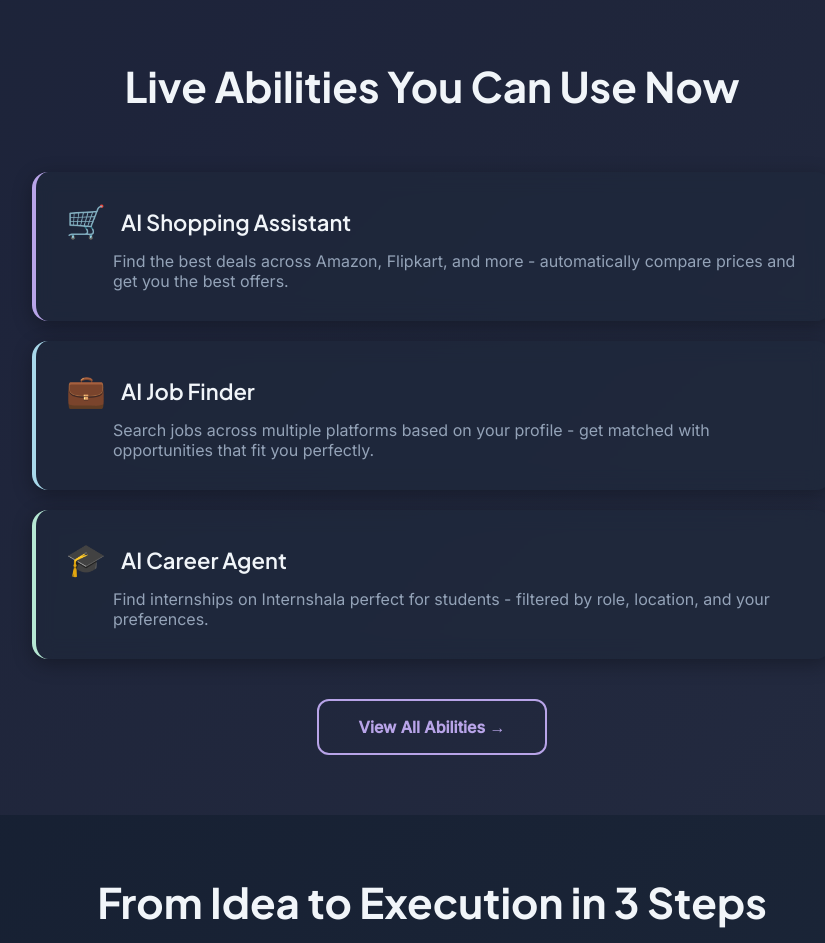
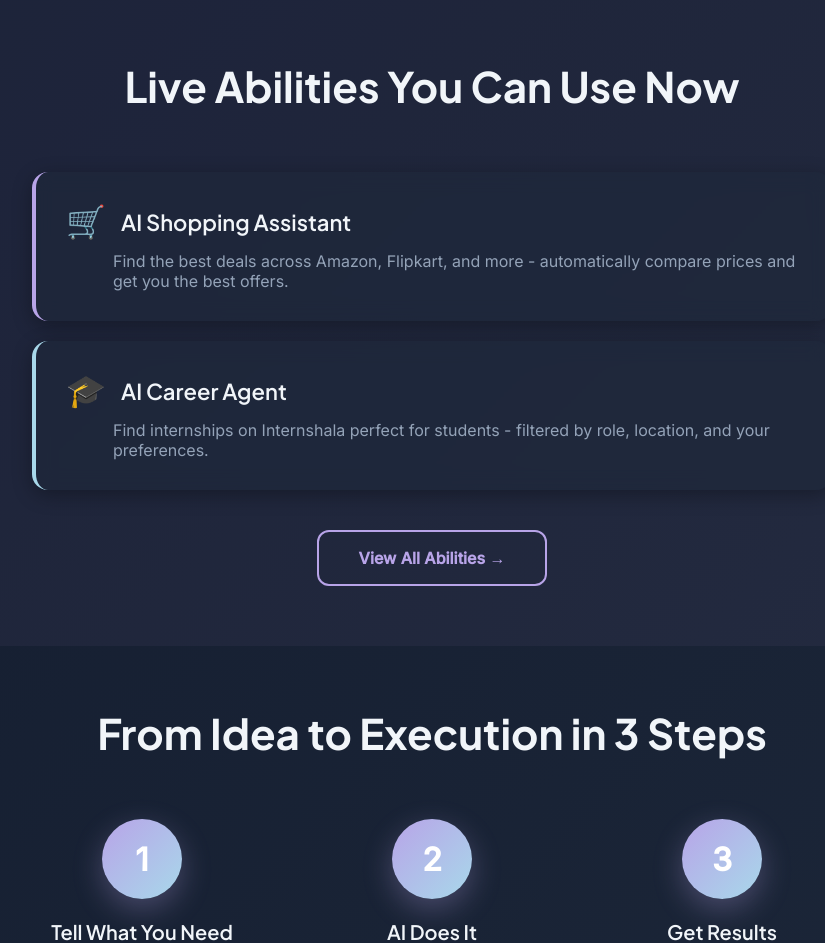
Before and after one commit to vedpalsodkar988-tech/Intelix, a Flask app: page / in a window 1280 px wide. Shown: the part 1231-2174 px from the top of the page, without its empty margins (208-1033 px from the left). Run offline with Flask 3, Linux system fonts and the light colour scheme; some libraries are stand-ins or nearby versions.

Commit message:
Fix HTML structure and clean up formatting

```diff
--- a/templates/index.html
+++ b/templates/index.html
@@ -489,14 +489,6 @@
 
                 <div class="ability-item">
                     <div class="ability-header">
-                        <span class="ability-emoji">💼</span>
-                        <h3 class="ability-name">AI Job Finder</h3>
-                    </div>
-                    <p class="ability-desc">Search jobs across multiple platforms based on your profile - get matched with opportunities that fit you perfectly.</p>
-                </div>
-
-                <div class="ability-item">
-                    <div class="ability-header">
                         <span class="ability-emoji">🎓</span>
                         <h3 class="ability-name">AI Career Agent</h3>
                     </div>
```
